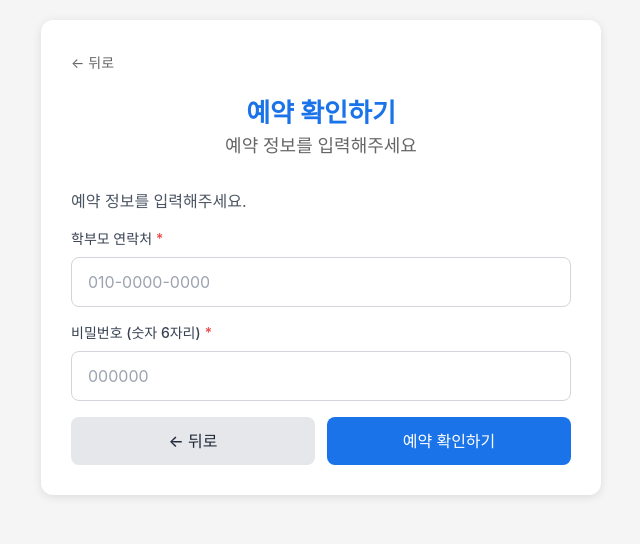
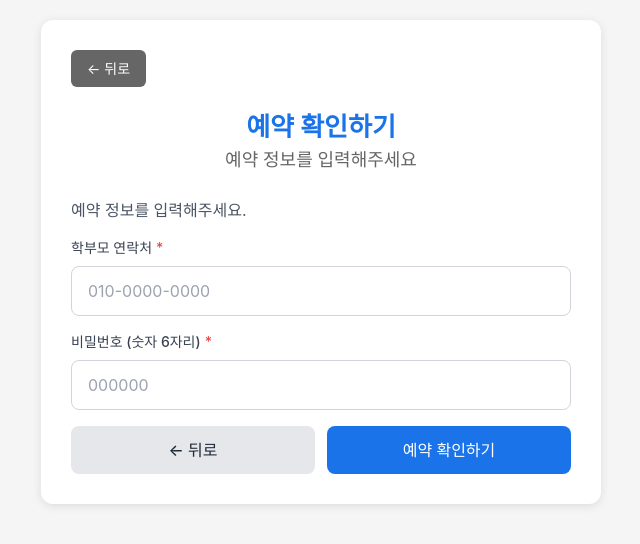
Before and after one commit to seung-jun221/istudy-vip, a React (Vite) app: page / in a window 1280 px wide. Both pictures are taken after a click on the button "예약 확인하기". Shown: the top 544 px of the page, without its empty margins (319-959 px from the left). Built offline with nearby package versions, Linux system fonts and the light colour scheme; no server answers; the database is empty.

Commit message:
4차수정

```diff
--- a/src/components/reservation/PhoneInput.jsx
+++ b/src/components/reservation/PhoneInput.jsx
@@ -44,9 +44,7 @@ export default function PhoneInput({ onNext, onLoadPrevious }) {
     <form onSubmit={handleSubmit}>
       {/* 전화번호 입력 */}
       <div className="form-group">
-        <label>
-          학부모 연락처 <span className="required-mark">*</span>
-        </label>
+        <label>학부모 연락처</label>
         <input
           type="tel"
           value={phone}
@@ -58,7 +56,7 @@ export default function PhoneInput({ onNext, onLoadPrevious }) {
         />
       </div>
 
-      {/* 버튼 그룹 */}
+      {/* 버튼 그룹 - 가로 배치 */}
       <div className="btn-group">
         <button
           type="button"
--- a/src/index.css
+++ b/src/index.css
@@ -301,21 +301,21 @@ h2 {
 /* ===== 버튼 그룹 ===== */
 .btn-group {
   display: flex;
-  flex-direction: column;
-  gap: 15px;
+  flex-direction: row;
+  gap: 10px;
 }
 
 /* ===== 버튼 스타일 ===== */
 .btn {
-  padding: 15px;
+  padding: 12px 20px;
   border: none;
   border-radius: 8px;
-  font-size: 16px;
+  font-size: 15px;
   font-weight: 600;
   cursor: pointer;
   transition: all 0.3s;
   text-align: center;
-  width: 100%;
+  flex: 1;
 }
 
 .btn-primary {
@@ -353,20 +353,21 @@ h2 {
 }
 
 .btn-back {
-  background: none;
-  border: none;
-  color: #666;
+  background: #666;
+  color: white;
   font-size: 14px;
   cursor: pointer;
   margin-bottom: 20px;
-  padding: 0;
-  transition: color 0.3s;
-  text-align: left;
-  width: auto;
+  padding: 8px 16px;
+  border: none;
+  border-radius: 6px;
+  transition: all 0.3s;
+  text-align: center;
+  display: inline-block;
 }
 
 .btn-back:hover {
-  color: #333;
+  background: #555;
 }
 
 /* ===== 로딩 스피너 ===== */
@@ -455,4 +456,12 @@ h2 {
     font-size: 11px;
     padding: 3px 10px;
   }
+
+  .btn-group {
+    flex-direction: column;
+  }
+
+  .btn-secondary {
+    width: 100%;
+  }
 }
--- a/src/pages/ReservationPage.jsx
+++ b/src/pages/ReservationPage.jsx
@@ -142,18 +142,12 @@ export default function ReservationPage() {
             ← 뒤로
           </button>
 
-          <h1>
+          <h2 id="phoneTitle">
             {selectedSeminar?.isFull ? '대기예약 신청하기' : '설명회 예약하기'}
-          </h1>
-          <h2
-            style={{
-              borderBottom: 'none',
-              paddingBottom: '10px',
-              marginBottom: '20px',
-            }}
-          >
-            학부모님 연락처를 입력해주세요
           </h2>
+          <p style={{ marginBottom: '20px', color: '#666' }}>
+            학부모님 연락처를 입력해주세요.
+          </p>
 
           <PhoneInput
             onNext={handlePhoneNext}
@@ -168,15 +162,7 @@ export default function ReservationPage() {
           <h1>
             {selectedSeminar?.isFull ? '대기예약 신청하기' : '설명회 예약하기'}
           </h1>
-          <h2
-            style={{
-              borderBottom: 'none',
-              paddingBottom: '10px',
-              marginBottom: '20px',
-            }}
-          >
-            참석자 정보를 입력해주세요
-          </h2>
+          <h2>참석자 정보를 입력해주세요</h2>
 
           <StudentInfoForm
             phone={phone}
@@ -205,15 +191,7 @@ export default function ReservationPage() {
           </button>
 
           <h1>예약 확인하기</h1>
-          <h2
-            style={{
-              borderBottom: 'none',
-              paddingBottom: '10px',
-              marginBottom: '20px',
-            }}
-          >
-            예약 정보를 입력해주세요
-          </h2>
+          <h2>예약 정보를 입력해주세요</h2>
 
           <ReservationCheck onBack={handleHome} onResult={handleCheckResult} />
         </div>
```
